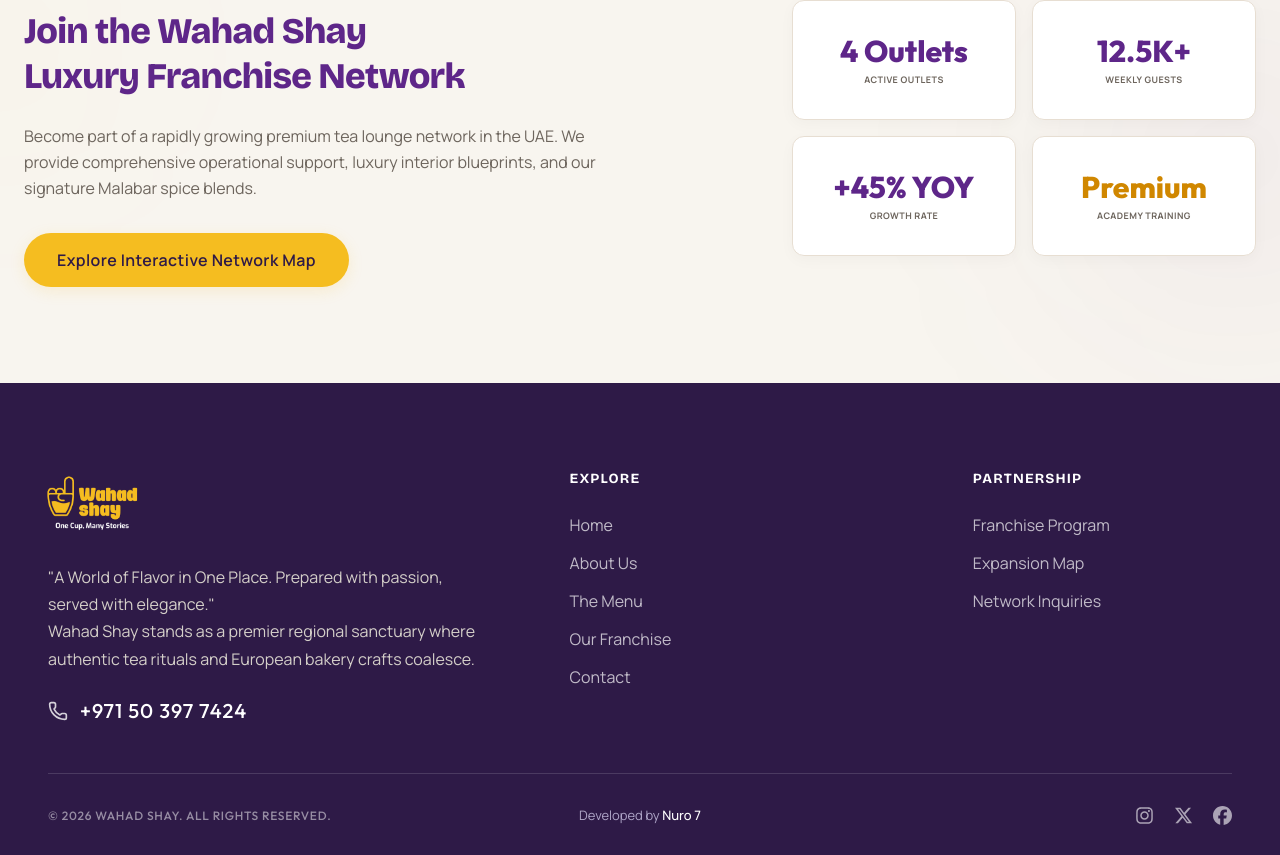
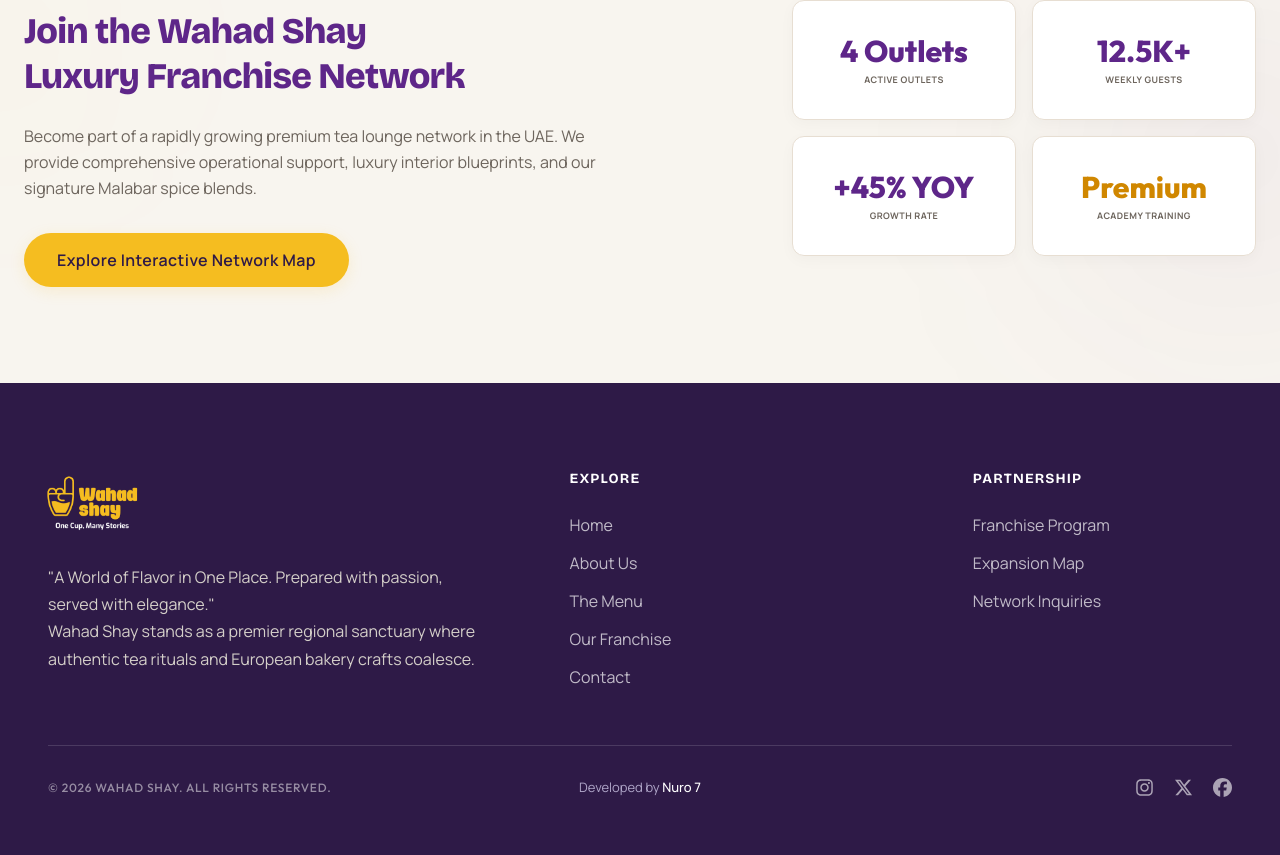
Before and after one commit to Nuro7/wahadshay, a React (Vite) app: page / in a window 1280 px wide. Shown: the part 2808-3663 px from the top of the page. After the commit the page ends 3635 px from the top, so only its background shows below. Built offline with nearby package versions, Linux system fonts and the light colour scheme.

Commit message:
correrctions

```diff
--- a/src/components/Footer.tsx
+++ b/src/components/Footer.tsx
@@ -46,11 +46,6 @@ export function Footer() {
               {t('footer.brandStory')}
             </p>
 
-            {/* Direct Contact / Phone Number */}
-            <a href="tel:+971503977424" className="flex items-center gap-3 text-white hover:text-yellow transition-colors duration-300 group">
-              <Phone size={20} className="text-white/80 group-hover:text-yellow transition-colors" />
-              <span className="font-numbers text-lg md:text-xl font-medium tracking-wider">+971 50 397 7424</span>
-            </a>
           </div>
 
           {/* Explore Column */}
--- a/src/components/Menu.tsx
+++ b/src/components/Menu.tsx
@@ -212,7 +212,7 @@ export function Menu() {
 
 
         {/* Yellow cloud doodles at the bottom edge */}
-        <div className="absolute -bottom-4 left-0 w-full lg:w-[120%] lg:-left-[10%] h-48 lg:h-64 z-20 pointer-events-none opacity-80 mix-blend-screen overflow-hidden flex items-end justify-center">
+        <div className="hidden md:flex absolute -bottom-4 left-0 w-full lg:w-[120%] lg:-left-[10%] h-48 lg:h-64 z-20 pointer-events-none opacity-80 mix-blend-screen overflow-hidden items-end justify-center">
           <motion.svg
             viewBox="0 0 1000 150"
             preserveAspectRatio="none"
```
